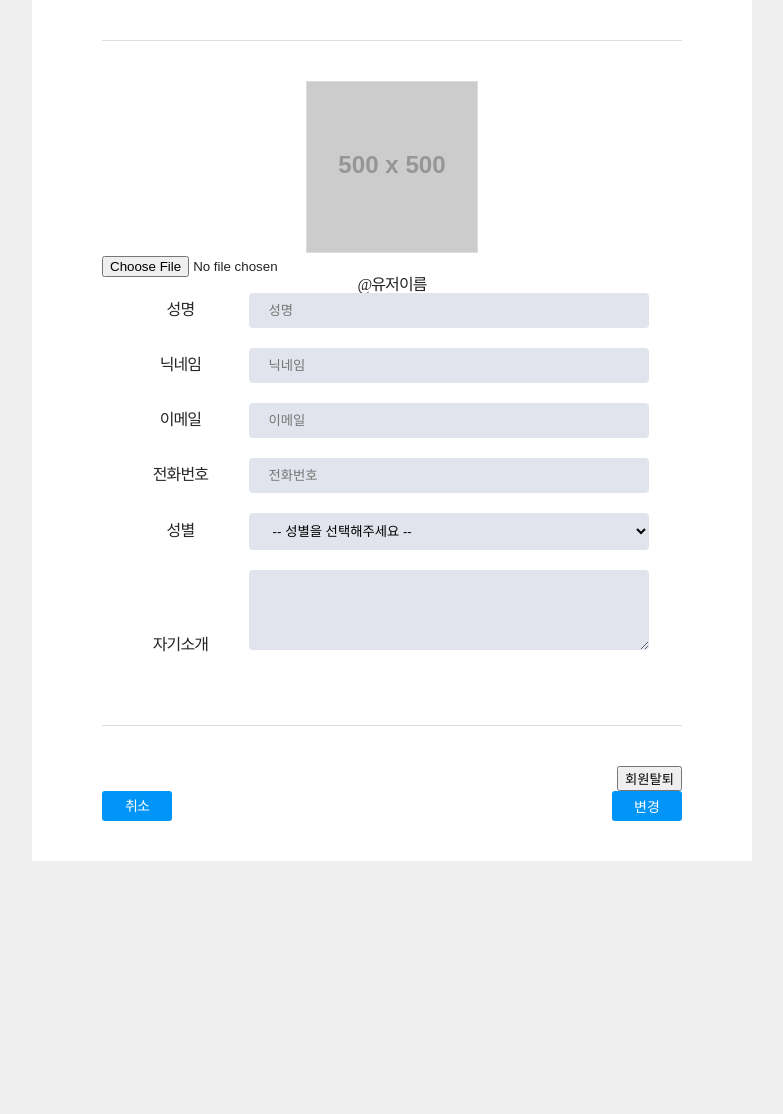
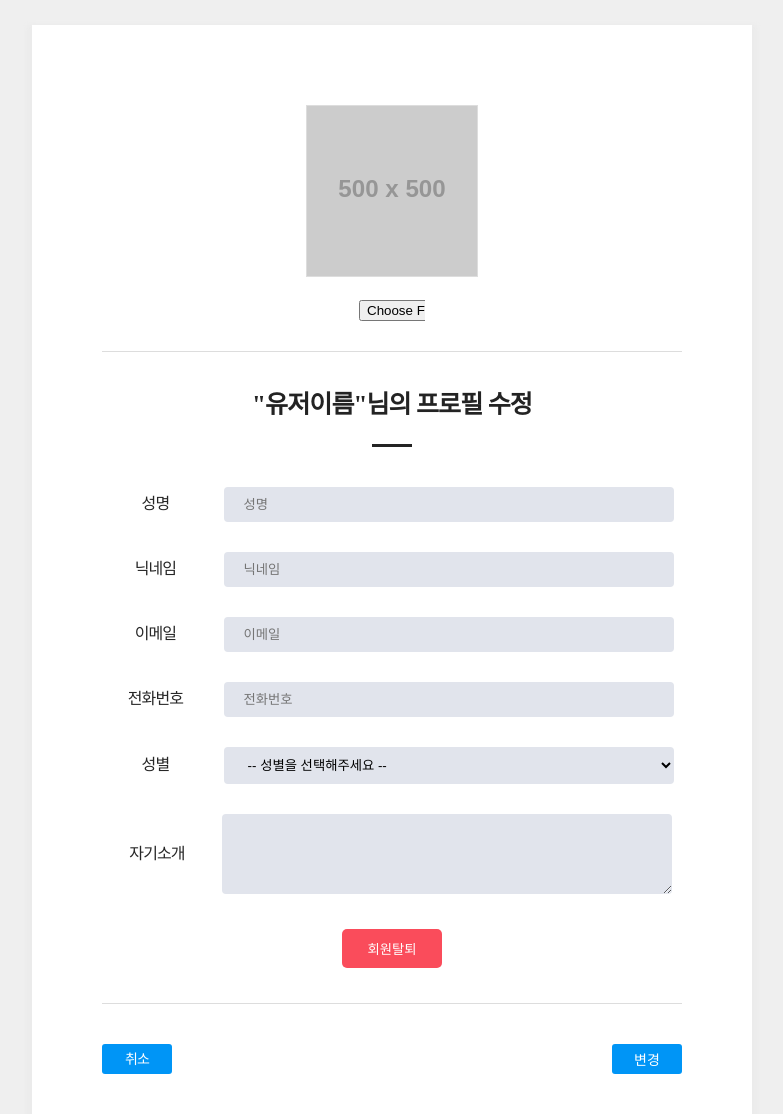
Before and after one commit to CureLatte/insta_clone_oridoong, a Flask app: page /edit_profile in a window 1280 px wide. Shown: the whole page, without its empty margins (248-1031 px from the left). Before the commit the page ends 861 px from the top, so only its background shows below. Run offline with Flask 2, Linux system fonts and the light colour scheme; grey boxes labelled with a size stand in for pictures from a placeholder-image service; some libraries are stand-ins or nearby versions.

Commit message:
[스타일 수정] Edit Profile 최종 스타일 수정본

```diff
--- a/static/css/edit_profile_css.css
+++ b/static/css/edit_profile_css.css
@@ -11,6 +11,8 @@ a {
   text-align: center;
   background-color: #fff;
   padding: 40px 70px;
+  margin-top: 25px;
+  box-shadow: 0px 5px 5px 5px rgb(235, 235, 235);
 }
 
 .image_container {
@@ -20,15 +22,45 @@ a {
 .image_container input {
   cursor: pointer;
 }
+#input_image {
+  margin: 0 auto;
+  width: 66px;
+  overflow: hidden;
+  margin-top: 20px;
+}
+
 .bot_content {
   padding-top: 40px;
+}
+.bot_content h4 {
+  position: relative;
   border-top: 1px solid #ddd;
+  padding-top: 40px;
+  font-size: 25px;
+  margin-top: 30px;
+  font-weight: 600;
+  padding-bottom: 30px;
+}
+
+.bot_content h4:before {
+  content: "";
+  position: absolute;
+  width: 40px;
+  height: 3px;
+  background-color: #232323;
+  bottom: 0;
+  left: 50%;
+  transform: translateX(-50%);
+}
+
+.bot_content ul {
+  margin-top: 40px;
 }
 .bot_content ul li:nth-of-type(1) {
   margin-top: 0;
 }
 .bot_content ul li {
-  margin-top: 20px;
+  margin-top: 30px;
 }
 
 .bot_content ul li label {
@@ -46,16 +78,25 @@ a {
 .bot_content ul li input {
   border-radius: 4px;
   border: none;
-  width: 400px;
+  width: 450px;
   box-sizing: border-box;
   padding: 10px 20px;
   background-color: #e1e4ec;
 }
 
 .bot_content ul li select {
-  width: 400px;
+  width: 450px;
 }
-.bot_content ul li:last-child label {
+
+.bot_content ul li textarea {
+  width: 450px;
+}
+
+.bot_content ul li:nth-child(6) {
+  display: flex;
+  justify-content: center;
+}
+.bot_content ul li:nth-child(6) label {
   height: 80px;
   line-height: 80px;
 }
@@ -66,11 +107,19 @@ a {
   background-color: rgb(232, 86, 86);
 }
 .submit_form {
-  margin-top: 40px;
   text-align: right;
   border-top: 1px solid #ddd;
   padding-top: 40px;
 }
+.sign_out_btn {
+  border: none;
+  background-color: #fa4c5b;
+  color: #fff;
+  padding: 10px 25px;
+  border-radius: 5px;
+  margin: 35px 0;
+}
+
 .submit_form div {
   display: flex;
   justify-content: space-between;
--- a/templates/edit_profile.html
+++ b/templates/edit_profile.html
@@ -22,7 +22,7 @@
             <img style="width:170px; height: 170px; border: 1px solid #ddd;" id="preview_image"
                 src="https://dummyimage.com/500x500/ffffff/000000.png&text=preview+image">
             <input style="display: block;" type="file" id="input_image" accept=".jpg, .png" required>
-            <h4>@유저이름</h4>
+            <h4>"유저이름"님의 프로필 수정</h4>
             <ul>
                 <li>
                     <label for="name">성명</label>
@@ -52,12 +52,12 @@
                     <label for="bio">자기소개</label>
                     <textarea class="input_style_textarea" id="bio" name="bio" rows="4" cols="43"></textarea>
                 </li>
+                <input onclick="sign_out()" type="submit" value="회원탈퇴" class="sign_out_btn">
             </ul>
 
             <div class="submit_form">
-                <input onclick="sign_out()" type="submit" value="회원탈퇴">
                 <div>
-                    <a href="#">취소</a>
+                    <a href="/index_page">취소</a>
                     <input onclick="save_update_profile()" type="submit" value="변경">
                 </div>
             </div>
@@ -82,7 +82,7 @@
             success: function (response) {
                 let user_info = response['user_info'];
 
-                $.each(user_info, function (index, obj){
+                $.each(user_info, function (index, obj) {
                     $("#" + index).val(obj);
                 })
             }
```
